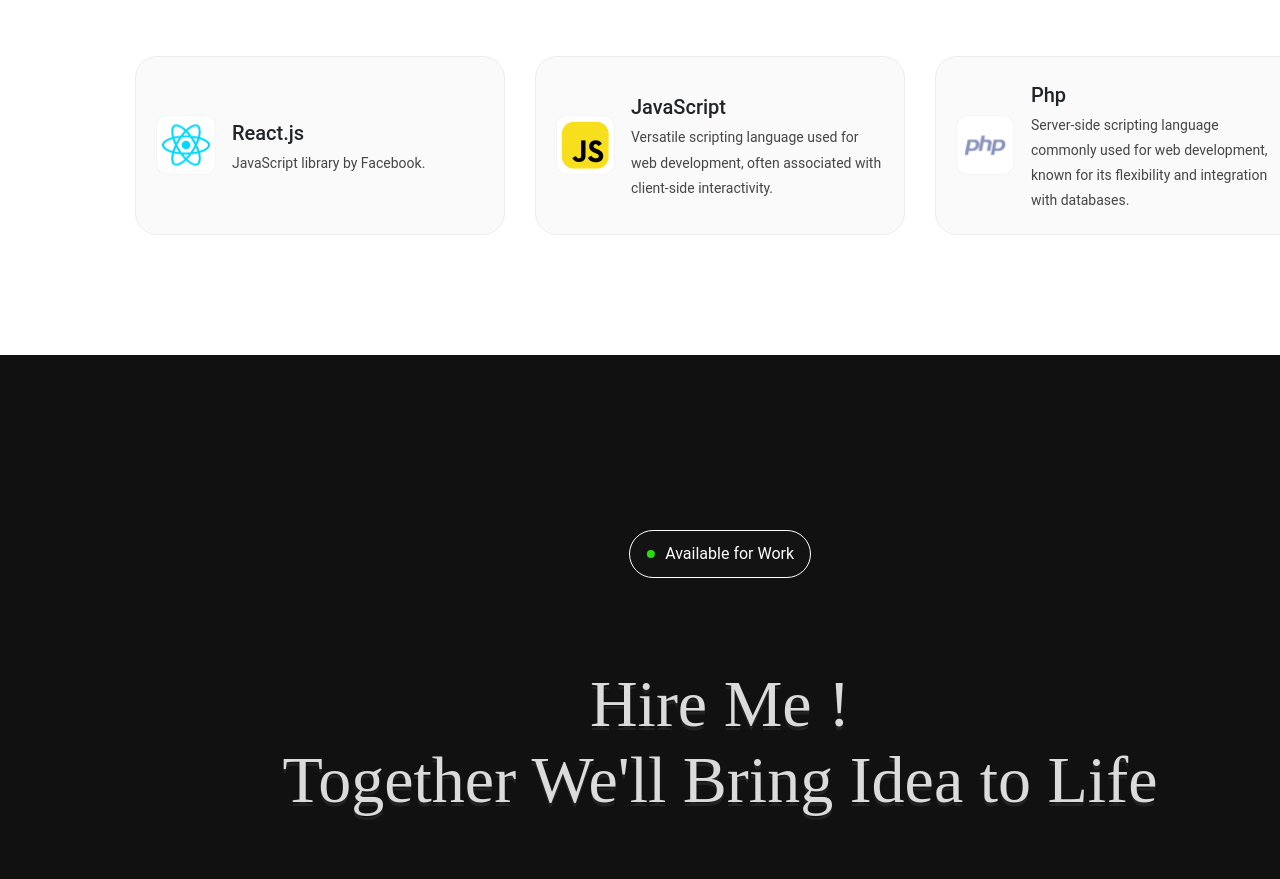
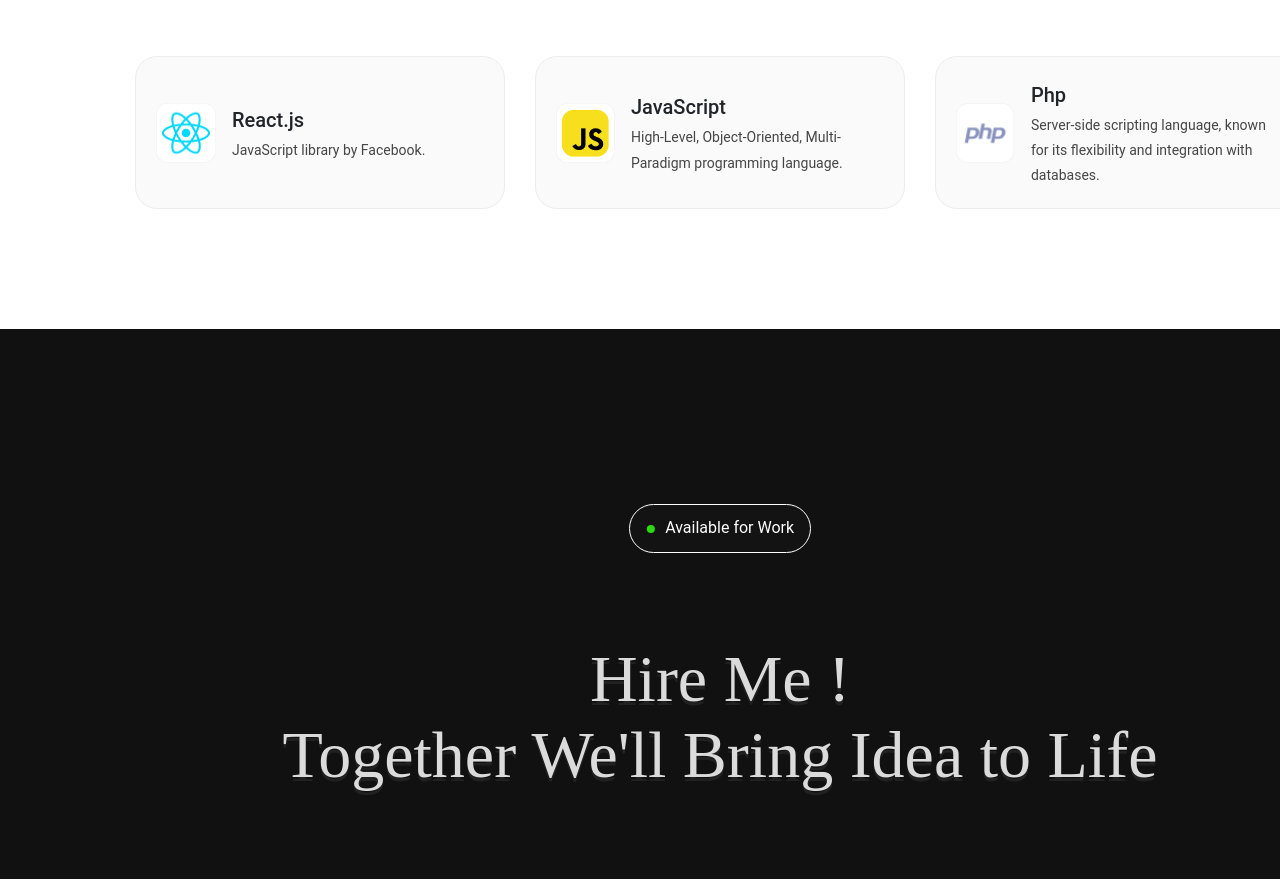
Before and after one commit to Sakarrr/portfolio-site-react, a React (Create React App) app: page / in a window 1280 px wide. Shown: the part 1548-2427 px from the top of the page. Built offline with nearby package versions, Linux system fonts and the light colour scheme.

Commit message:
Update - Language descriptions

```diff
--- a/src/components/DisplaySection.js
+++ b/src/components/DisplaySection.js
@@ -11,36 +11,43 @@ function displaySection() {
       <div className="container">
         <div className="display-content-top">
           <div className={"logo-container"}>
-                        <img src={magazinex} alt="MagazineX"/>
+            <img src={magazinex} alt="MagazineX" />
           </div>
           <div className={"logo-container"}>
-                        <img src={magazineblocks} alt="MagazineX"/>
+            <img src={magazineblocks} alt="MagazineX" />
           </div>
         </div>
         <div className="display-content-bottom">
-                    <h2>Experienced working with <br></br>
+          <h2>
+            Experienced working with <br></br>
             <b>Multiple</b> Programming Languages
           </h2>
           <div className="display-content-bottom-languages">
             <span>
-                            <img src={reactjs} alt="ReactJS"/>
+              <img src={reactjs} alt="ReactJS" />
               <div className={"description"}>
                 <h4>React.js</h4>
                 <p>JavaScript library by Facebook.</p>
               </div>
             </span>
             <span>
-                            <img src={javascript} alt="ReactJS"/>
+              <img src={javascript} alt="ReactJS" />
               <div className={"description"}>
                 <h4>JavaScript</h4>
-                                <p>Versatile scripting language used for web development, often associated with client-side interactivity.</p>
+                <p>
+                  High-Level, Object-Oriented, Multi-Paradigm programming
+                  language.
+                </p>
               </div>
             </span>
             <span>
-                            <img src={php} alt="ReactJS"/>
+              <img src={php} alt="ReactJS" />
               <div className={"description"}>
                 <h4>Php</h4>
-                                <p>Server-side scripting language commonly used for web development, known for its flexibility and integration with databases.</p>
+                <p>
+                  Server-side scripting language, known for its flexibility and
+                  integration with databases.
+                </p>
               </div>
             </span>
           </div>
```
Lines whose indentation alone changed are shown as unchanged.
